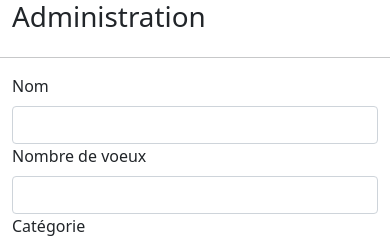
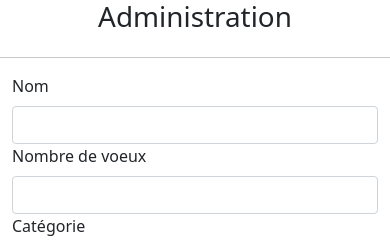
Before and after one commit to aldaitzwild/RentADjin, a PHP site: template src/View/Admin/adminUpdateGenie.html.twig in a window 390 px wide. Shown: the top 246 px of the page. Run offline with PHP 8.4, Linux system fonts and the light colour scheme; the template is opened without the code that fills it, so the values that code supplies are empty; some libraries are stand-ins or nearby versions.

Commit message:
centered title on mobile screen

```diff
--- a/src/View/Admin/_adminHeader.html.twig
+++ b/src/View/Admin/_adminHeader.html.twig
@@ -1,4 +1,4 @@
-<section class="header container d-flex justify-content-between col-12">
+<section class="header container d-flex justify-content-center justify-content-md-between col-12 text-center">
 	<a href=" ../" class="d-none d-md-block"><img src="public/assets/images/icone" alt="Icone AVosShouaits"></a>
 	<h1 class="adminHeaderTitle justify-self-center">Administration</h1>
 	<a href="#" class="d-none d-md-block"><img src="public/assets/images/profileIcone" alt="Icone de Profil"></a>
--- a/src/View/Admin/_userList.html.twig
+++ b/src/View/Admin/_userList.html.twig
@@ -1,4 +1,4 @@
-<section class='container adminContainer usersContainer d-none d-md-block g-0' id="userMenuTitleView">
+<section class='container adminContainer usersContainer d-none d-md-block' id="userMenuTitleView">
 
 	<h1 class="menuTitle text-center menuViewTitle">Liste Utilisateurs</h1>
 	<table class="table table-striped usersTable">
```
Also changed, not shown: public/assets/css/adminStyle.css.
